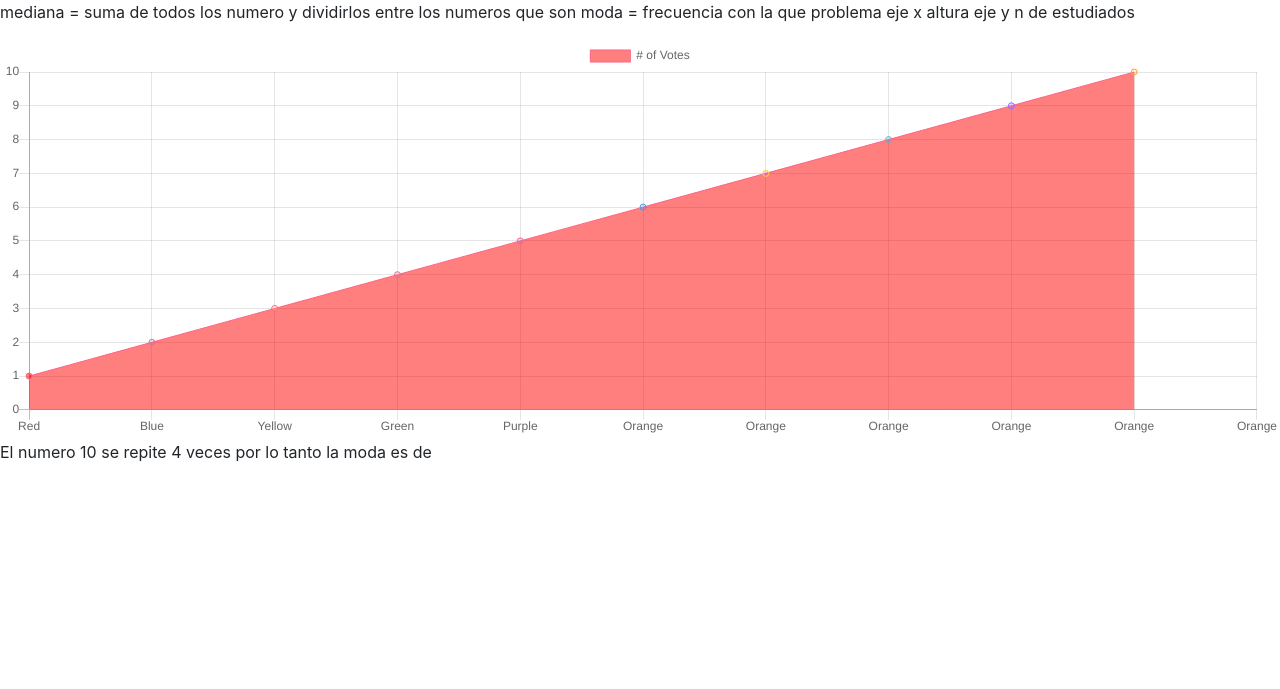
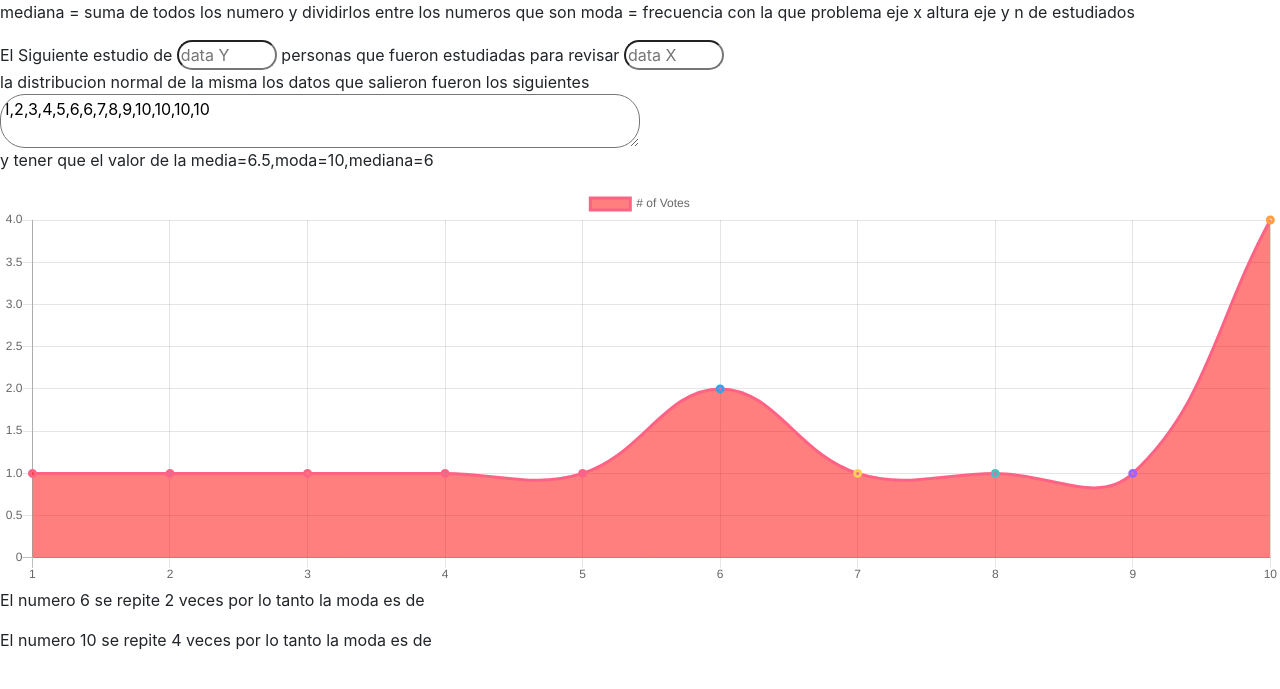
Before and after one commit to AngelCastillo21/dist, a PHP site: page /wms/ in a window 1280 px wide. Shown: the top 689 px of the page. Run offline with PHP 8.4, Linux system fonts and the light colour scheme; some libraries are stand-ins or nearby versions.

Commit message:
new commit

```diff
--- a/index.php
+++ b/index.php
@@ -23,6 +23,20 @@ require("inc/constants.php");
 <!DOCTYPE html>
 <html>
     <head>
+        <style media="screen">
+            input.textNormal{
+                -webkit-transition: width 0.4s ease-in-out;
+                transition: width 0.4s ease-in-out;
+                border-radius: 25px;
+                width:100px;
+            }
+            textarea.textDatos{
+                -webkit-transition: width 0.4s ease-in-out;
+                transition: width 0.4s ease-in-out;
+                border-radius: 25px;
+                width:50%;
+            }
+        </style>
         <meta charset='utf-8'>
         <title>Distribucion</title>
     </head>
@@ -31,6 +45,9 @@ require("inc/constants.php");
         <link rel='stylesheet' href='https://stackpath.bootstrapcdn.com/bootstrap/4.3.1/css/bootstrap.min.css'>
 
         <link rel='shortcut icon' href='favicon.ico' type='image/x-icon'>
+
+        <p id="p1"></p><p id="p2"></p>
+
         <canvas style='height:40vh; width:80vw' id='myChart'></canvas>
         <div id="result"></div>
 
@@ -46,25 +63,24 @@ require("inc/constants.php");
         var valorMinimo = Math.min.apply(null, datos);
 
         var datos = [1, 2, 3, 4, 5, 6, 6, 7, 8, 9, 10, 10, 10, 10];
-        let labels = datos.sort();
         var mean = 0;
         var mode = 0;
         var median = 0;
+        var labels = [];
         var leng = datos.length;
+        //let labels = datos.sort();
         mean = findMean(datos);
         mode = findMode(datos);
         median = findMedian(datos);
+        dataYaX = getData(datos);
 
-        console.log(labels);
-
-        var data = [1,2,3,4,5,6,7,8,9,10];
         var myChart = new Chart(ctx, {
                     type: 'line',
             data: {
-                labels: ['Red', 'Blue', 'Yellow', 'Green', 'Purple', 'Orange', 'Orange', 'Orange', 'Orange', 'Orange', 'Orange'],
+                labels: dataYaX[1],
                 datasets: [{
                     label: '# of Votes',
-                    data: data,
+                    data: dataYaX[0],
                     backgroundColor: [
                         'rgba(255, 0, 0, 0.5)',
                         'rgba(54, 162, 235, 0.2)',
@@ -89,7 +105,7 @@ require("inc/constants.php");
                         'rgba(153, 102, 255, 1)',
                         'rgba(255, 159, 64, 1)'
                     ],
-                    borderWidth: 1
+                    borderWidth: 3
                 }]
             },
             options: {
@@ -103,6 +119,43 @@ require("inc/constants.php");
             }
         });
 
+        var pa1 = "El Siguiente estudio de <input type='text' id='dataY' class='textNormal' placeholder='data Y'></input> ";
+        pa1 += "personas que fueron estudiadas para revisar <input type='text' id='dataX' class='textNormal' placeholder='data X'></input> ";
+        pa1 += "<br>la distribucion normal de la misma los datos que salieron fueron los siguientes<br>";
+        pa1 += "<textarea id='datos' class='textDatos' placeholder='values'>"+datos.toString()+"</textarea><br>";
+        pa1 += "y tener que el valor de la media="+mean+",moda="+mode+",mediana="+median+"";
+        document.getElementById("p1").innerHTML = pa1;
+        //document.getElementById("p2").innerHTML = pa2;
+
+        function getData(datos){
+            var cont = 0;
+    		var repetidos = [];
+            var valores = [];
+            var ant = 0;
+    		var total_numeros = datos.length;
+
+    		for (var i = 0; i < total_numeros; i++) {
+    			for (var j = 0; j < total_numeros; j++) {
+                    if (parseInt(datos[i]) == parseInt(datos[j])) {
+                        cont++;
+                    }
+    			}
+                if (ant == 0) {
+                    ant = datos[i];
+                    repetidos.push(cont);
+                    valores.push(datos[i]);
+                } else if (ant != datos[i]){
+                    ant = datos[i];
+                    repetidos.push(cont);
+                    valores.push(datos[i]);
+                }
+                cont = 0;
+            }
+            return [
+                repetidos,
+                valores
+            ];
+        }
         function findMean(datos){
             var sum = 0;
             for (let i = 0;i < datos.length;i++){
--- /dev/null
+++ b/style.css
@@ -0,0 +1,5 @@
+input[type=text]{
+    -webkit-transition: width 0.4s ease-in-out;
+    transition: width 0.4s ease-in-out;
+    width:100px;
+}
```
